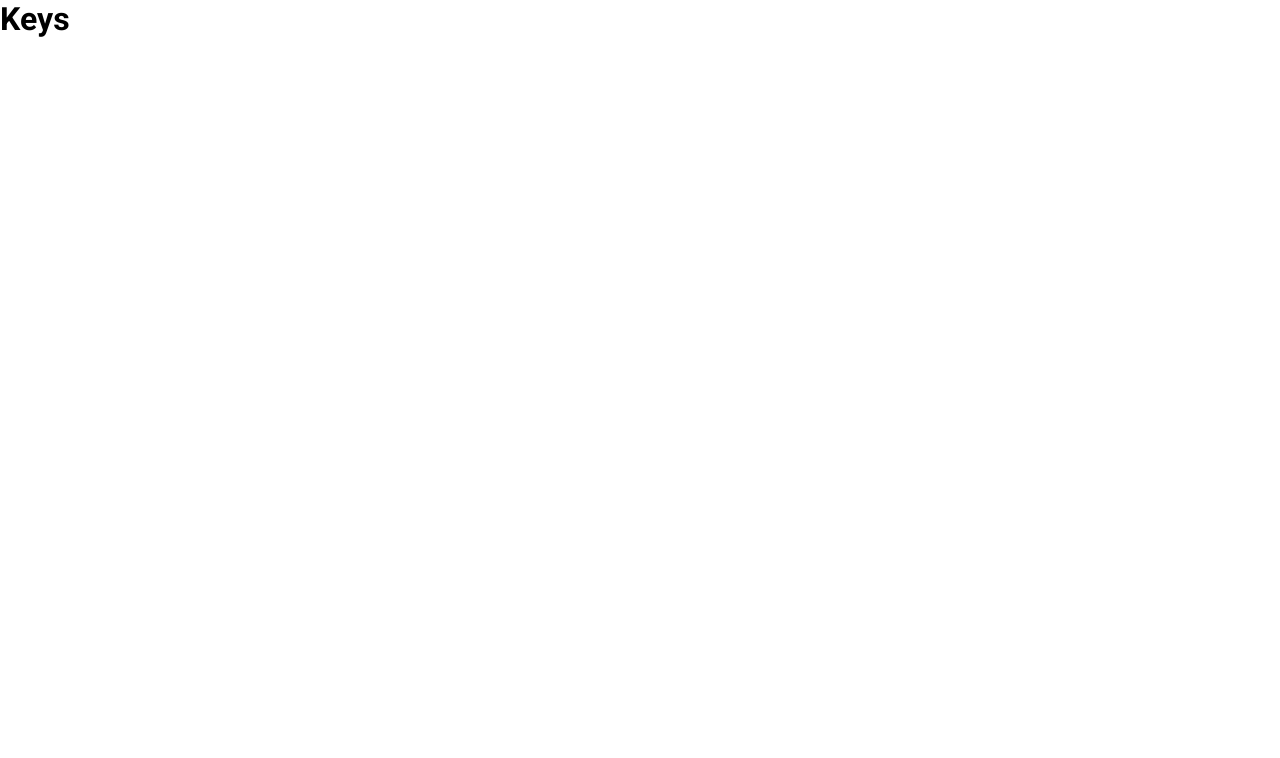
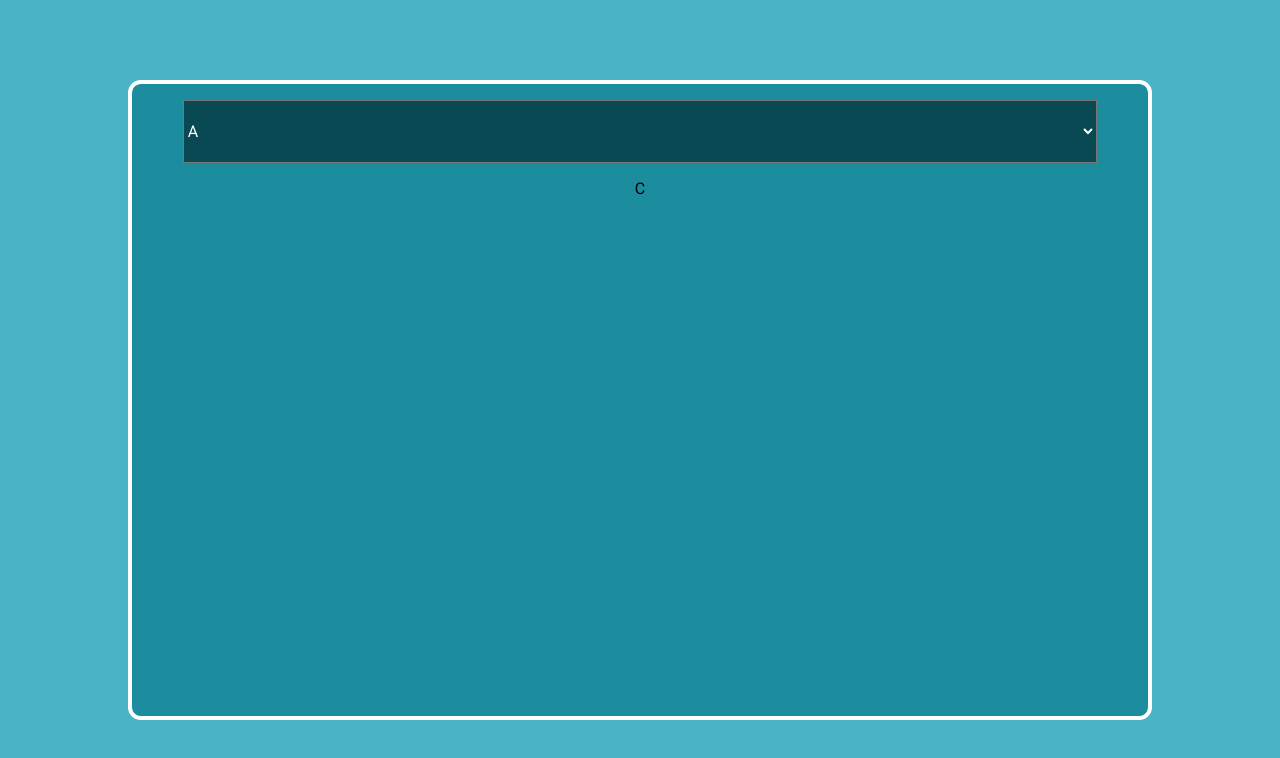
Before and after one commit to thelopesbr/aic3-react, a React (Vite) app: page /keys in a window 1280 px wide. Shown: the top 758 px of the page. Built offline with nearby package versions, Linux system fonts and the light colour scheme.

Commit message:
iniciando

```diff
--- /dev/null
+++ b/src/pages/keys/CardGame/cardGame.jsx
@@ -0,0 +1,5 @@
+export const CardGame = ({title}) => {
+    return (
+        <p>{title}</p>
+    )
+}
--- a/src/pages/keys/Keys.css
+++ b/src/pages/keys/Keys.css
@@ -0,0 +1,31 @@
+.screenKeys {
+    display: flex;
+    justify-content: center;
+    align-items: center;
+    height: 100%;
+    width: 100%;
+    background-color: #4AB3C6;
+    position: fixed;
+}
+
+.containerKeys {
+    display: flex;
+    flex-direction: column;
+    align-items: center;
+    height: 80%;
+    width: 80%;
+    background-color: #1C8D9E;
+    border: 0.3rem solid #ffffff;
+    border-radius: 0.8rem;
+}
+
+.selectKeys {
+    display: flex;
+    justify-content: center;
+    width: 90%;
+    height: 10%;
+    margin: 1rem;
+    background-color: #084953;
+    color: #ffffff;
+    font-size: 1rem;
+}
--- a/src/pages/keys/Keys.jsx
+++ b/src/pages/keys/Keys.jsx
@@ -1,7 +1,19 @@
+
+import './keys.css'
+
+import { CardGame } from './CardGame/cardGame'
+
 export const Keys = () => {
     return (
-        <div>
-            <h1>Keys</h1>
+        <div className="screenKeys">
+            <div className="containerKeys">
+                <select className="selectKeys">
+                    <option value="A">A</option>
+                    <option value="B">B</option>
+                    <option value="C">C</option>
+                </select>
+                <CardGame title="C" />
+            </div>
         </div>
     )
 }
```
Also changed, not shown: src/pages/keys/CardGame/cardGame.css (added).
